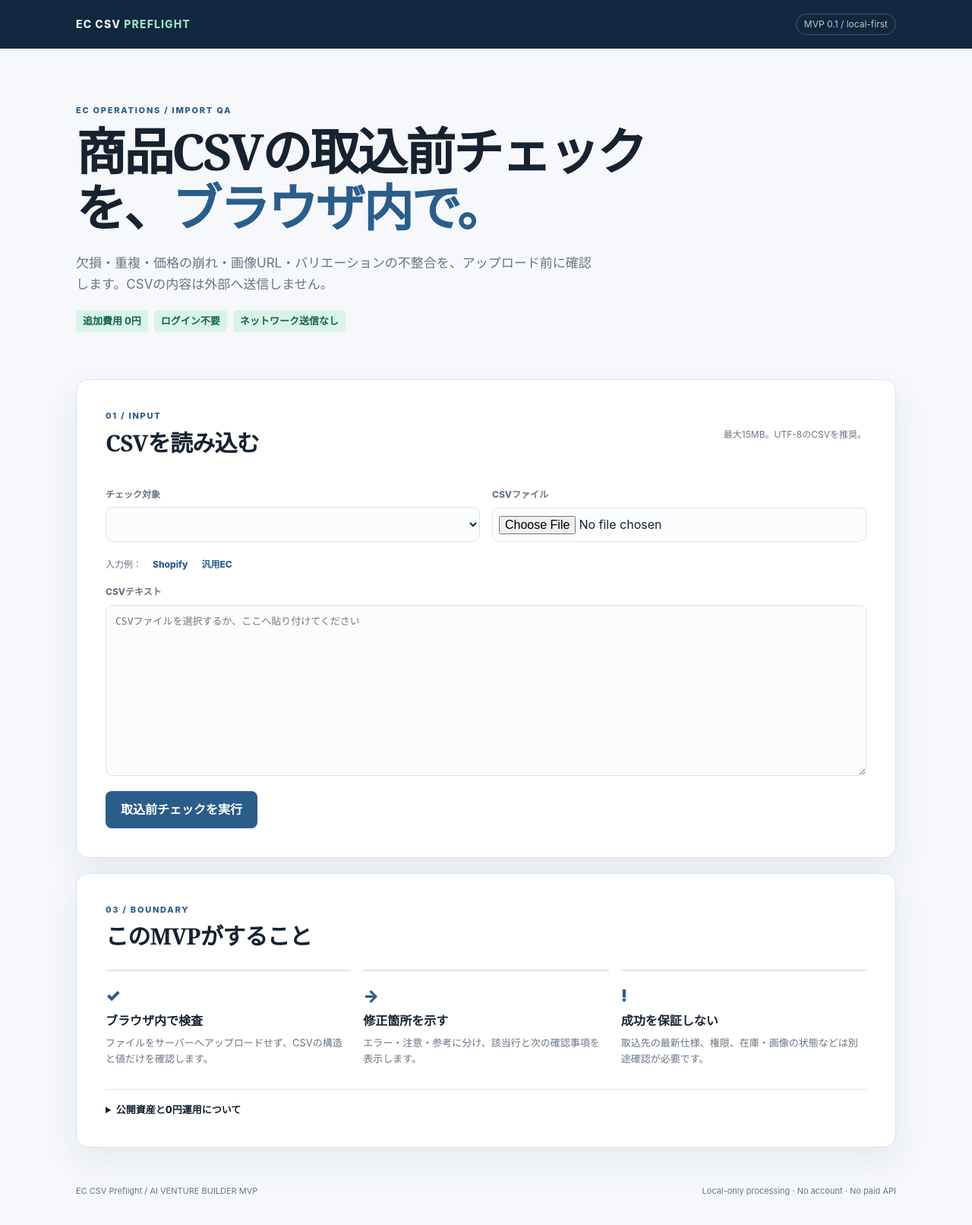
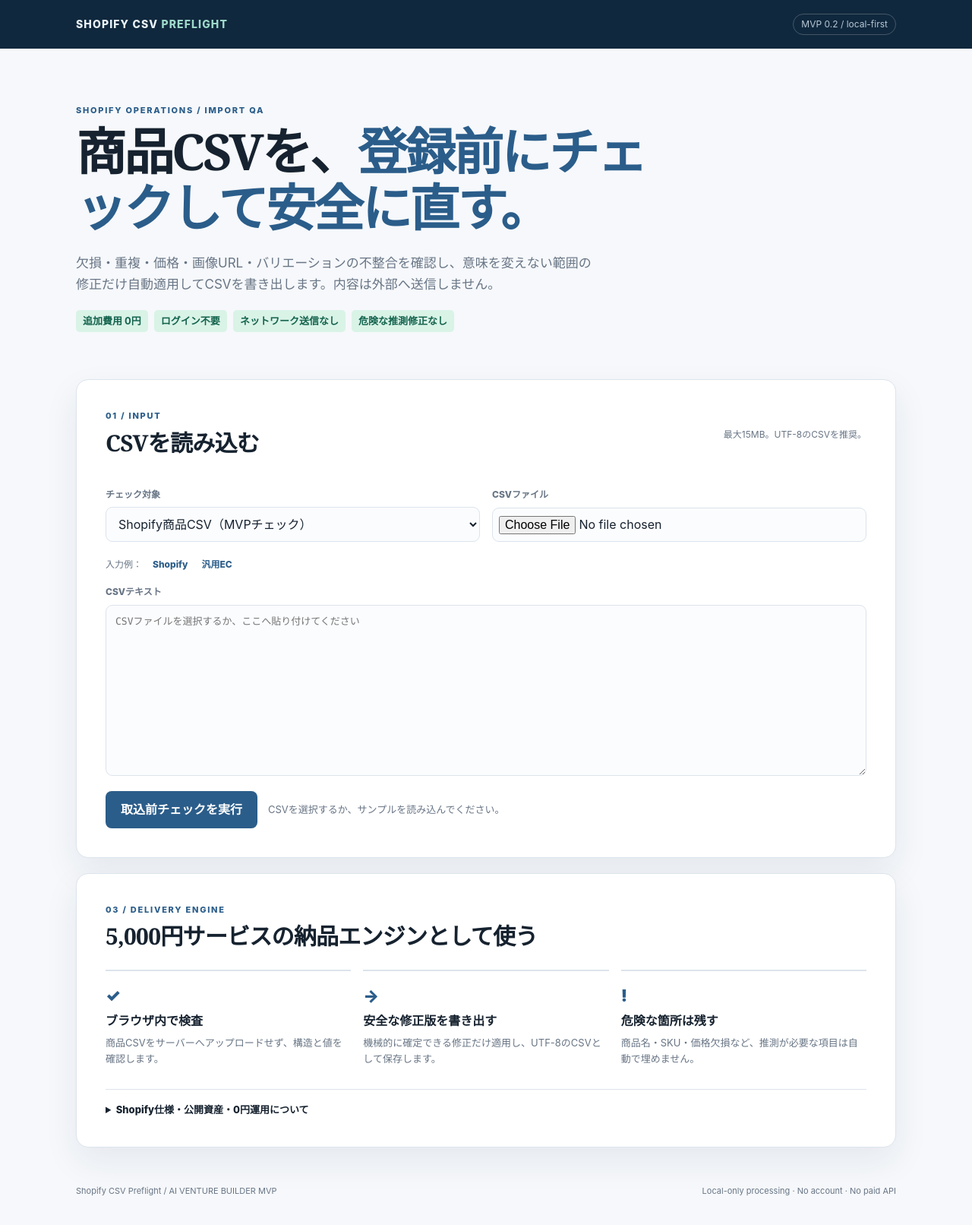
Before and after one commit to y-ai-lab/ec-csv-preflight, a website with bundled scripts: page index.html in a window 1280 px wide. Shown: the whole page at 76% size. Built offline with nearby package versions, Linux system fonts and the light colour scheme.

Commit message:
feat: reposition UI as Shopify CSV delivery engine

```diff
--- a/index.html
+++ b/index.html
@@ -3,27 +3,28 @@
   <head>
     <meta charset="utf-8" />
     <meta name="viewport" content="width=device-width, initial-scale=1" />
-    <meta name="description" content="EC商品CSVを取込前にブラウザ内でチェックする無料MVP" />
-    <title>EC CSV Preflight</title>
+    <meta name="description" content="Shopify商品CSVを取込前にブラウザ内でチェックし、安全に直せる箇所だけ修正版CSVへ書き出す無料MVP" />
+    <title>Shopify CSV Preflight</title>
     <link rel="stylesheet" href="./styles.css" />
   </head>
   <body>
     <header class="site-header">
       <div class="shell site-header__inner">
-        <a class="brand" href="./">EC CSV <span>Preflight</span></a>
-        <span class="header-chip">MVP 0.1 / local-first</span>
+        <a class="brand" href="./">Shopify CSV <span>Preflight</span></a>
+        <span class="header-chip">MVP 0.2 / local-first</span>
       </div>
     </header>
 
     <main class="shell">
       <section class="hero" aria-labelledby="page-title">
-        <p class="eyebrow">EC OPERATIONS / IMPORT QA</p>
-        <h1 id="page-title">商品CSVの取込前チェックを、<em>ブラウザ内で。</em></h1>
-        <p class="hero__lead">欠損・重複・価格の崩れ・画像URL・バリエーションの不整合を、アップロード前に確認します。CSVの内容は外部へ送信しません。</p>
+        <p class="eyebrow">SHOPIFY OPERATIONS / IMPORT QA</p>
+        <h1 id="page-title">商品CSVを、<em>登録前にチェックして安全に直す。</em></h1>
+        <p class="hero__lead">欠損・重複・価格・画像URL・バリエーションの不整合を確認し、意味を変えない範囲の修正だけ自動適用してCSVを書き出します。内容は外部へ送信しません。</p>
         <div class="trust-row" aria-label="このMVPの特徴">
           <span>追加費用 0円</span>
           <span>ログイン不要</span>
           <span>ネットワーク送信なし</span>
+          <span>危険な推測修正なし</span>
         </div>
       </section>
 
@@ -82,11 +83,17 @@
 
         <div class="issues-heading">
           <h3>検出した論点</h3>
-          <p>行番号を手がかりに元CSVを修正し、再チェックしてください。</p>
+          <p>自動で安全に直せない項目は、ここに残して人間が確認します。</p>
         </div>
         <ul id="issue-list" class="issue-list"></ul>
 
+        <div class="issues-heading">
+          <h3>修正版CSV</h3>
+          <p>価格の通貨記号・桁区切り、前後空白、Shopifyの状態表記など、意味を変えない修正だけを適用します。SKU重複・欠損値・壊れたURLなどは推測で直しません。</p>
+        </div>
+        <p id="correction-summary" class="status-message" aria-live="polite"></p>
         <div class="download-row">
+          <button id="download-corrected" class="button button--primary" type="button" disabled>修正版CSVを書き出す</button>
           <button id="download-markdown" class="button button--secondary" type="button" disabled>Markdownレポート</button>
           <button id="download-json" class="button button--secondary" type="button" disabled>JSONレポート</button>
         </div>
@@ -95,25 +102,25 @@
       <section class="how panel" aria-labelledby="how-title">
         <div class="section-heading">
           <div>
-            <p class="eyebrow">03 / BOUNDARY</p>
-            <h2 id="how-title">このMVPがすること</h2>
+            <p class="eyebrow">03 / DELIVERY ENGINE</p>
+            <h2 id="how-title">5,000円サービスの納品エンジンとして使う</h2>
           </div>
         </div>
         <div class="boundary-grid">
-          <div><span class="boundary-icon">✓</span><strong>ブラウザ内で検査</strong><p>ファイルをサーバーへアップロードせず、CSVの構造と値だけを確認します。</p></div>
-          <div><span class="boundary-icon">→</span><strong>修正箇所を示す</strong><p>エラー・注意・参考に分け、該当行と次の確認事項を表示します。</p></div>
-          <div><span class="boundary-icon">!</span><strong>成功を保証しない</strong><p>取込先の最新仕様、権限、在庫・画像の状態などは別途確認が必要です。</p></div>
+          <div><span class="boundary-icon">✓</span><strong>ブラウザ内で検査</strong><p>商品CSVをサーバーへアップロードせず、構造と値を確認します。</p></div>
+          <div><span class="boundary-icon">→</span><strong>安全な修正版を書き出す</strong><p>機械的に確定できる修正だけ適用し、UTF-8のCSVとして保存します。</p></div>
+          <div><span class="boundary-icon">!</span><strong>危険な箇所は残す</strong><p>商品名・SKU・価格欠損など、推測が必要な項目は自動で埋めません。</p></div>
         </div>
         <details class="details">
-          <summary>公開資産と0円運用について</summary>
-          <p>データ品質チェックの設計はMITライセンスの <a href="https://github.com/onlozanoo/databroom" target="_blank" rel="noreferrer">databroom</a>、可視化の方向性はMITの <a href="https://github.com/graphieros/vue-data-ui" target="_blank" rel="noreferrer">vue-data-ui</a> など公開資産を調査して選定しました。MVP本体は依存ゼロの静的JavaScriptで、コード・モデル・外部APIを追加購入しません。</p>
-          <p>Shopifyの列依存・UTF-8・インポートエラーの確認観点は、公式ヘルプを参照しています。対象サービスの仕様変更時は再確認してください。</p>
+          <summary>Shopify仕様・公開資産・0円運用について</summary>
+          <p>Shopifyの商品CSVは、UTF-8、正しいヘッダー、価格・オプション・画像URLなどの整合性が重要です。Status列がある場合は active / draft / archived が有効値です。対象サービスの仕様変更時は公式ヘルプを再確認してください。</p>
+          <p>CSV解析・検証に使えるMIT公開資産を調査していますが、このMVP本体は依存ゼロの静的JavaScriptとして維持し、外部有料APIやVPSを使いません。</p>
         </details>
       </section>
     </main>
 
     <footer class="site-footer shell">
-      <span>EC CSV Preflight / AI VENTURE BUILDER MVP</span>
+      <span>Shopify CSV Preflight / AI VENTURE BUILDER MVP</span>
       <span>Local-only processing · No account · No paid API</span>
     </footer>
     <script type="module" src="./app.js"></script>
```
